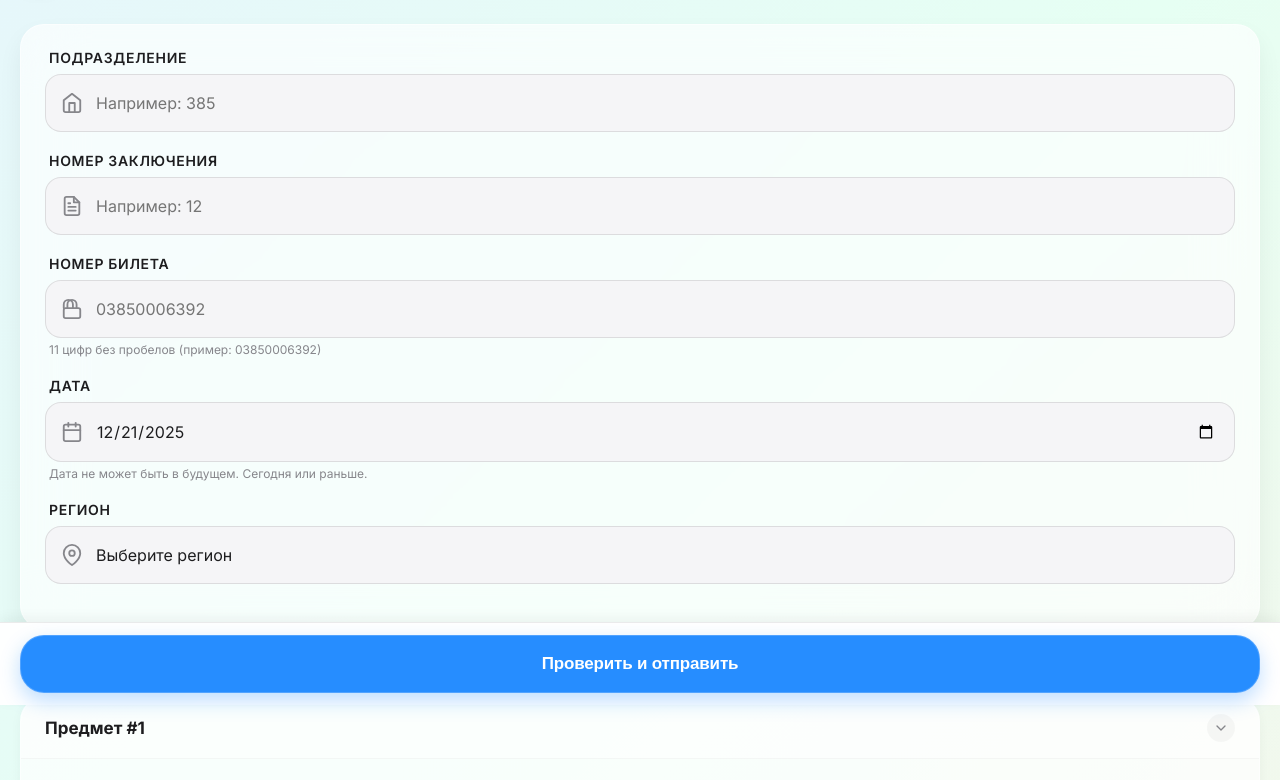
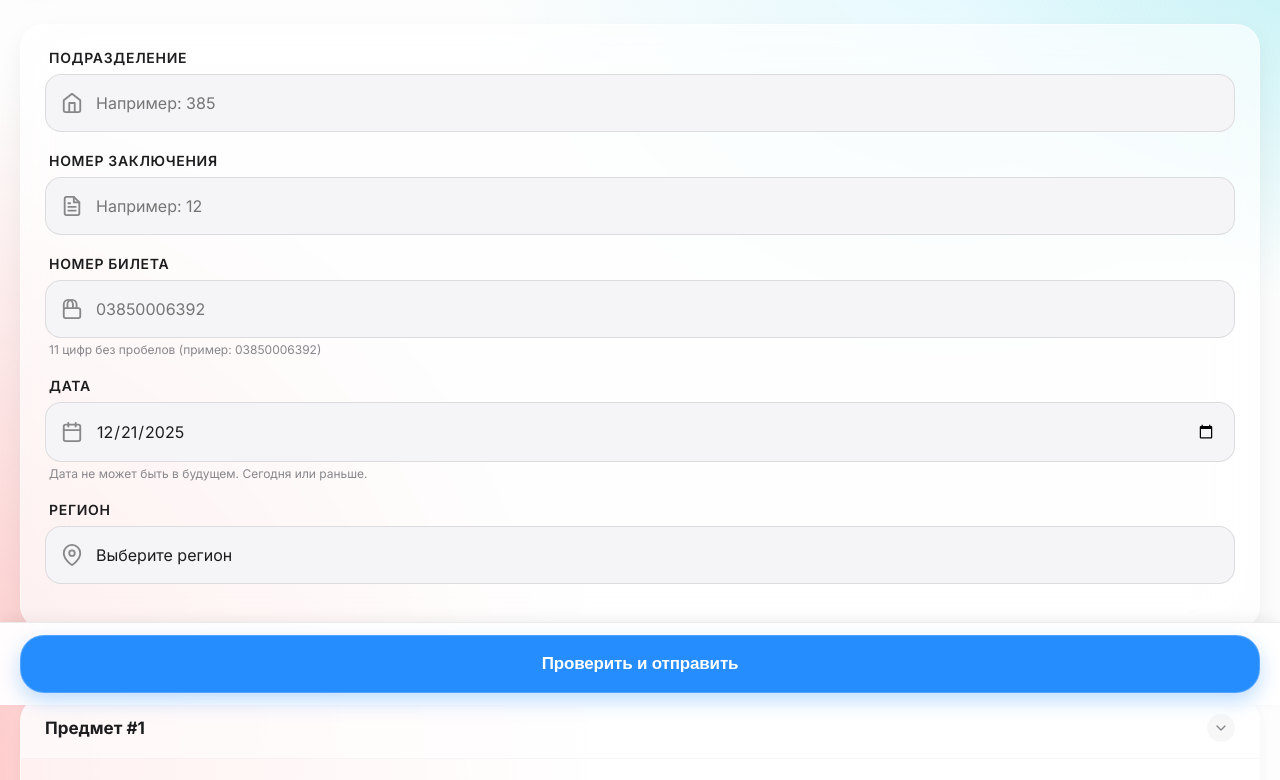
Before and after one commit to olegfire07/BestBOT, a plain HTML site: page index.html in a window 1280 px wide. Shown: the part 95-875 px from the top of the page. Drawn offline with Linux system fonts and the light colour scheme.

Commit message:
Update Web App: 2025-12-21 13:56:13

```diff
--- a/index.html
+++ b/index.html
@@ -94,10 +94,13 @@
             /* Fix sticky footer overlap */
             min-height: 100%;
             color: var(--text-color);
-            background-color: #f4f5f7;
-            background-image: linear-gradient(135deg, #ffe7e0 0%, #e6f2ff 38%, #e6fff3 68%, #fff0e6 100%);
-            background-size: 300% 300%;
-            animation: gradient-animation 18s ease infinite;
+            background-color: #fdfdfd;
+            background-image:
+                radial-gradient(1200px circle at 0% 100%, rgba(255, 86, 86, 0.35), transparent 60%),
+                radial-gradient(900px circle at 100% 0%, rgba(88, 220, 230, 0.45), transparent 55%),
+                radial-gradient(800px circle at 70% 10%, rgba(180, 240, 255, 0.35), transparent 60%);
+            background-size: 120% 120%;
+            animation: gradient-animation 20s ease-in-out infinite;
             -webkit-font-smoothing: antialiased;
         }
 
@@ -118,8 +121,11 @@
         /* Light Theme Override for Mesh */
         @media (prefers-color-scheme: light) {
             body {
-                background-color: #f4f5f7;
-                background-image: linear-gradient(135deg, #ffe7e0 0%, #e6f2ff 38%, #e6fff3 68%, #fff0e6 100%);
+                background-color: #fdfdfd;
+                background-image:
+                    radial-gradient(1200px circle at 0% 100%, rgba(255, 86, 86, 0.35), transparent 60%),
+                    radial-gradient(900px circle at 100% 0%, rgba(88, 220, 230, 0.45), transparent 55%),
+                    radial-gradient(800px circle at 70% 10%, rgba(180, 240, 255, 0.35), transparent 60%);
             }
         }
 
@@ -2741,7 +2747,7 @@
         // SERVICE WORKER & OFFLINE MODE
         // ============================================
         if ('serviceWorker' in navigator) {
-            const swVersion = '2348'; // Restore gradient + Telegram stub
+            const swVersion = '2349'; // Logo palette gradient
             const basePath = location.pathname.endsWith('/') ? location.pathname : `${location.pathname}/`;
             const swUrl = `${basePath}service-worker.js?v=${swVersion}`;
             navigator.serviceWorker.register(swUrl)
--- a/service-worker.js
+++ b/service-worker.js
@@ -1,5 +1,5 @@
 // Service Worker for offline support
-const VERSION = '2348';
+const VERSION = '2349';
 const CACHE_NAME = `sklad-bot-${VERSION}`;
 const swPath = self.location.pathname.replace(/service-worker\.js.*$/, '');
 const BASE_PATH = swPath.endsWith('/') ? swPath : `${swPath}/`;
```
